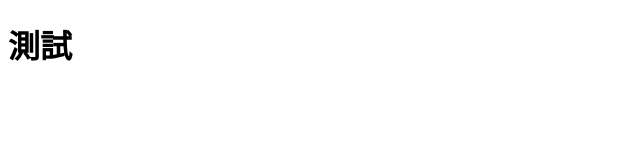
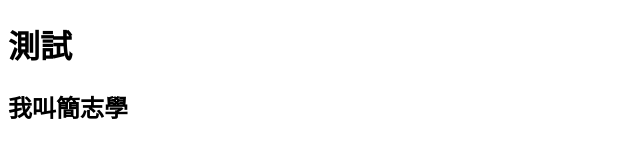
Before and after one commit to samchienGG/samchienGG.github.io, a plain HTML site: page index.html in a window 1280 px wide. Shown: the whole page, without its empty margins (0-640 px from the left). Drawn offline with Linux system fonts and the light colour scheme.

Commit message:
no message

```diff
--- a/index.html
+++ b/index.html
@@ -10,5 +10,6 @@
 </head>
 <body>
     <h1>測試</h1>
+    <h2>我叫簡志學</h2>
 </body>
 </html>
```
